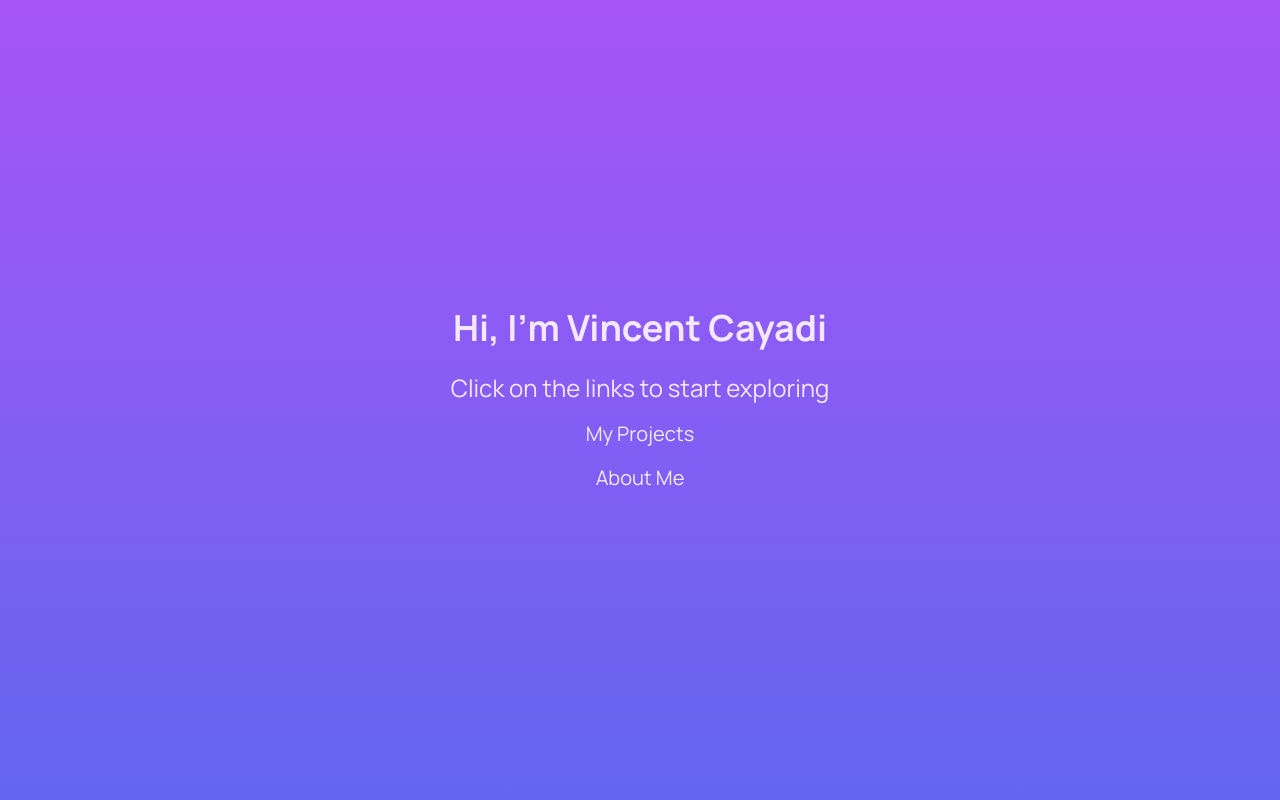
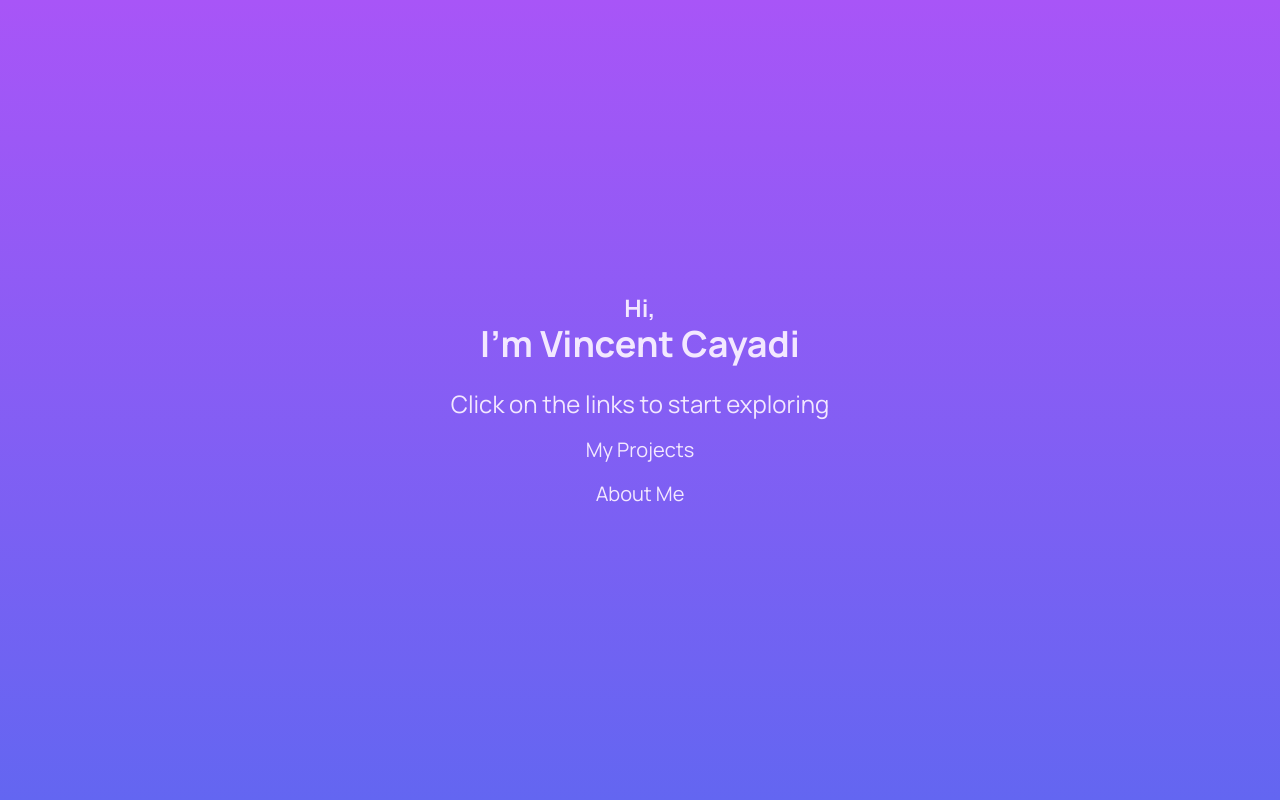
Before and after one commit to vincentcayadi/satoriarw, a Next.js app: page / in a window 1280 px wide. Shown: the top 800 px of the page. Built offline with nearby package versions, Linux system fonts and the light colour scheme.

Commit message:
Changed format

```diff
--- a/pages/index.js
+++ b/pages/index.js
@@ -11,8 +11,11 @@
       <div className="grid w-full h-screen mx-auto place-items-center bg-gradient-to-b to-indigo-500 from-purple-500">
         <div className="w-3/4 mx-auto text-center text-purple-100 sm:w-max">
           <div>
+            <h1 className="text-xl font-bold sm:text-2xl">
+              Hi,
+            </h1>
             <h1 className="text-3xl font-bold sm:text-4xl">
-              Hi, I&apos;m Vincent Cayadi
+              I&apos;m Vincent Cayadi
             </h1>
             <div className="mt-6">
               <p className="text-xl sm:text-2xl">
```
